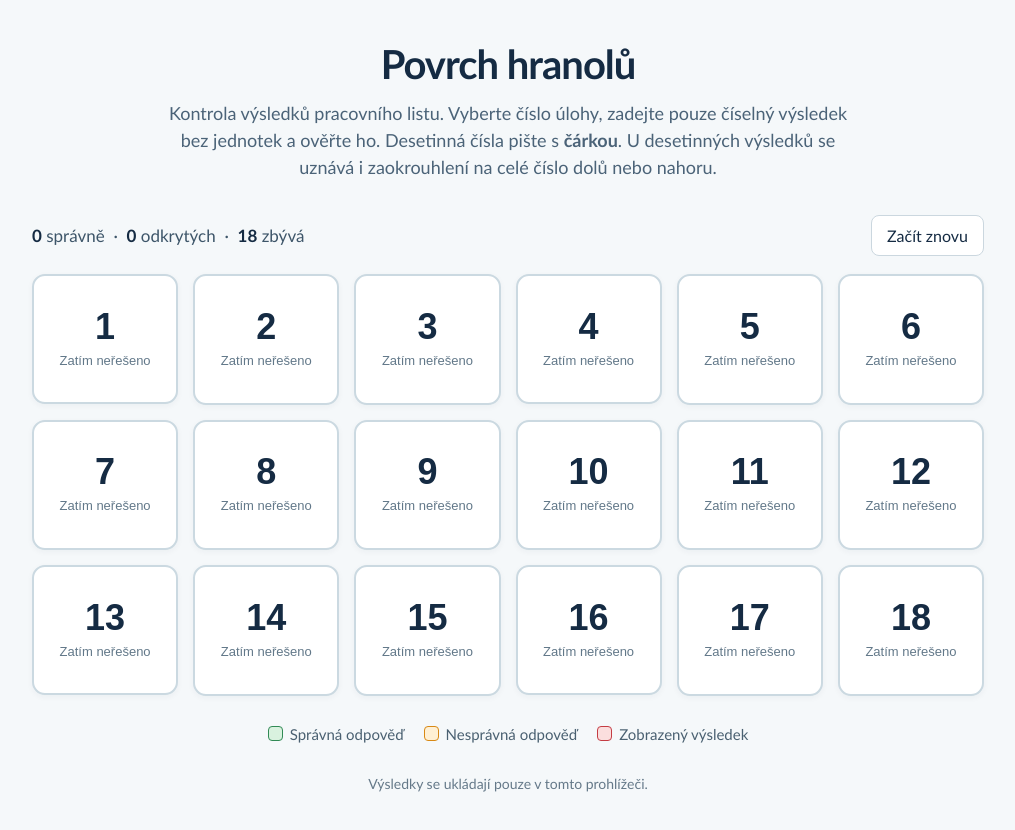
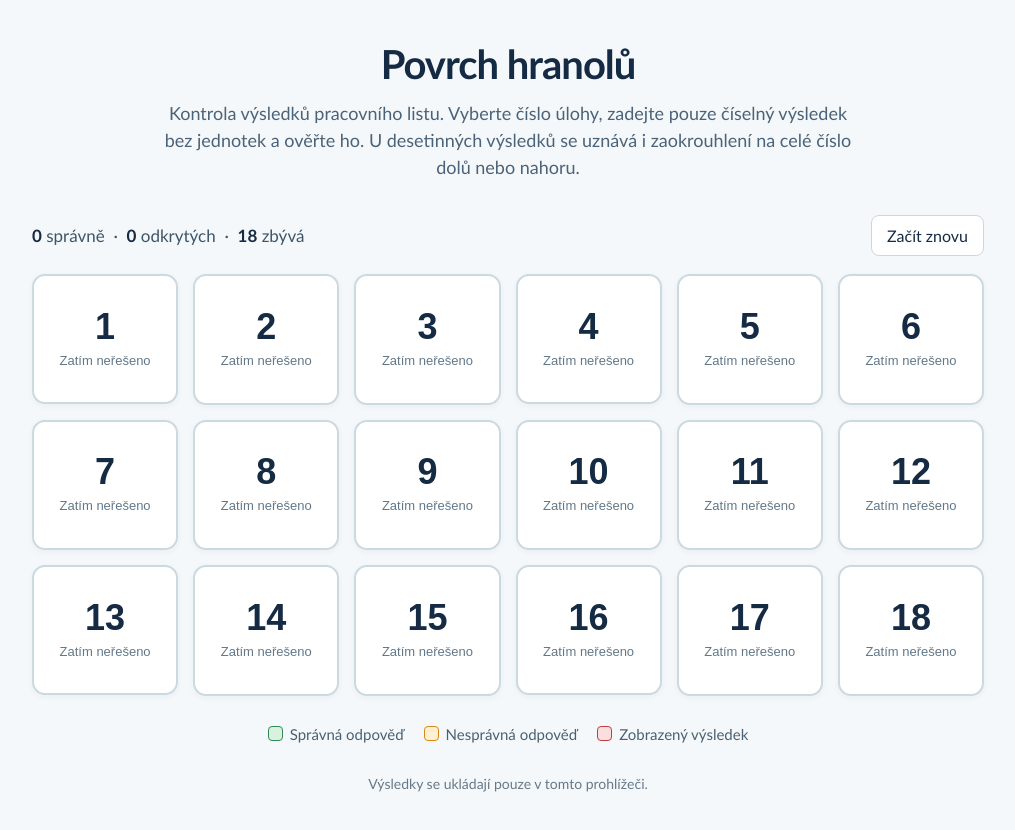
Before and after one commit to bohata-droid/kontrola_vysledku, a plain HTML site: page index.html in a window 1280 px wide. Shown: the whole page, without its empty margins (132-1147 px from the left). Drawn offline with Linux system fonts and the light colour scheme.

Commit message:
Update index.html

```diff
--- a/index.html
+++ b/index.html
@@ -13,7 +13,7 @@ dialog{border:0;border-radius:17px;box-shadow:0 22px 80px #1b37465c;padding:0;wi
 </head>
 <body>
 <main>
-<header><h1>Povrch hranolů</h1><p>Kontrola výsledků pracovního listu. Vyberte číslo úlohy, zadejte pouze číselný výsledek bez jednotek a ověřte ho. Desetinná čísla pište s <strong>čárkou</strong>. U desetinných výsledků se uznává i zaokrouhlení na celé číslo dolů nebo nahoru.</p></header>
+<header><h1>Povrch hranolů</h1><p>Kontrola výsledků pracovního listu. Vyberte číslo úlohy, zadejte pouze číselný výsledek bez jednotek a ověřte ho. U desetinných výsledků se uznává i zaokrouhlení na celé číslo dolů nebo nahoru.</p></header>
 <div class="summary"><div class="counts" aria-live="polite" id="counts"></div><button class="reset" id="reset" type="button">Začít znovu</button></div>
 <div class="grid" id="grid"></div>
 <div class="legend"><span><i class="dot green"></i>Správná odpověď</span><span><i class="dot orange"></i>Nesprávná odpověď</span><span><i class="dot red"></i>Zobrazený výsledek</span></div>
```
